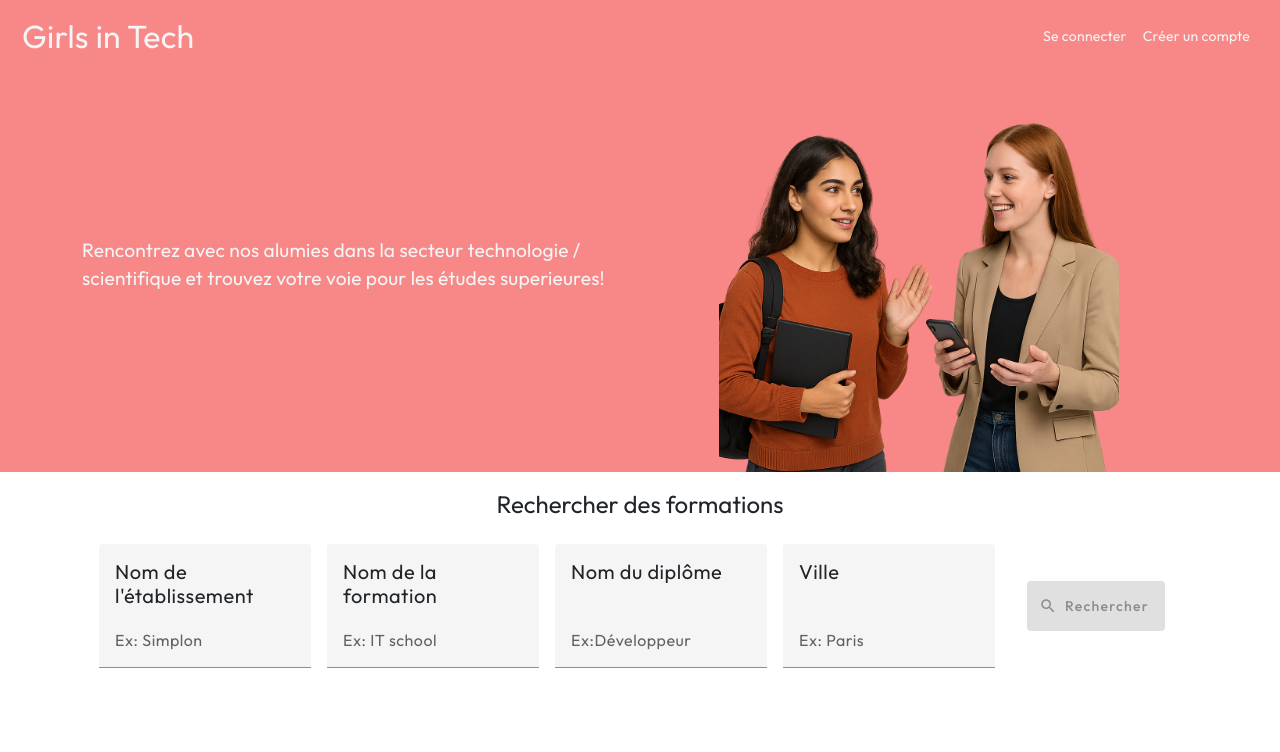
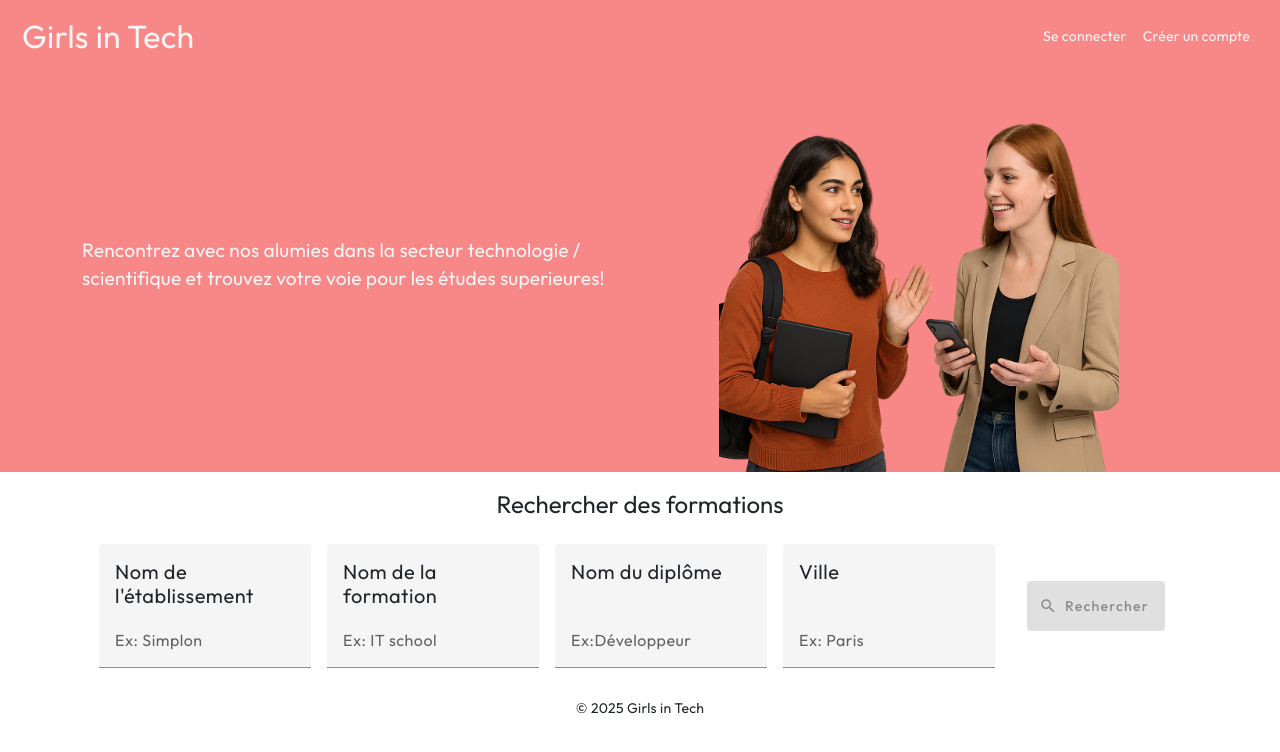
Before and after one commit to kishrrk19/girls-in-tech, an Angular app in the folder girls-in-tech-front/: page / in a window 1280 px wide. Shown: the top 752 px of the page. Built offline with nearby package versions, Linux system fonts and the light colour scheme.

Commit message:
Added footer

```diff
--- a/girls-in-tech-front/src/app/app.component.html
+++ b/girls-in-tech-front/src/app/app.component.html
@@ -5,3 +5,4 @@
     <router-outlet></router-outlet> <!-- 各ページコンテンツをここに表示 -->
   </div>
 </div>
+<app-footer></app-footer>
--- a/girls-in-tech-front/src/app/app.module.ts
+++ b/girls-in-tech-front/src/app/app.module.ts
@@ -30,6 +30,7 @@ import { UpdateAndDeleteFormationComponent } from './update-and-delete-formation
 import { HomeComponent } from './home/home.component';
 import { MatProgressSpinnerModule } from '@angular/material/progress-spinner';
 import { MatPaginatorModule } from '@angular/material/paginator';
+import { FooterComponent } from './footer/footer.component';
 
 @NgModule({
   declarations: [
@@ -48,7 +49,8 @@ import { MatPaginatorModule } from '@angular/material/paginator';
     FormationListHomeComponent,
     SearchFormationComponent,
     UpdateAndDeleteFormationComponent,
-    HomeComponent
+    HomeComponent,
+    FooterComponent
   ],
   imports: [
     BrowserModule,
--- /dev/null
+++ b/girls-in-tech-front/src/app/footer/footer.component.html
@@ -0,0 +1 @@
+<footer class="pb-3">&copy; 2025 Girls in Tech</footer>
--- /dev/null
+++ b/girls-in-tech-front/src/app/footer/footer.component.scss
@@ -0,0 +1,3 @@
+footer {
+    text-align: center;
+}
```
Also changed, not shown: girls-in-tech-front/src/app/footer/footer.component.ts (added, +10 -0 lines), 1 other file (tests, documents, lock files or other folders).
